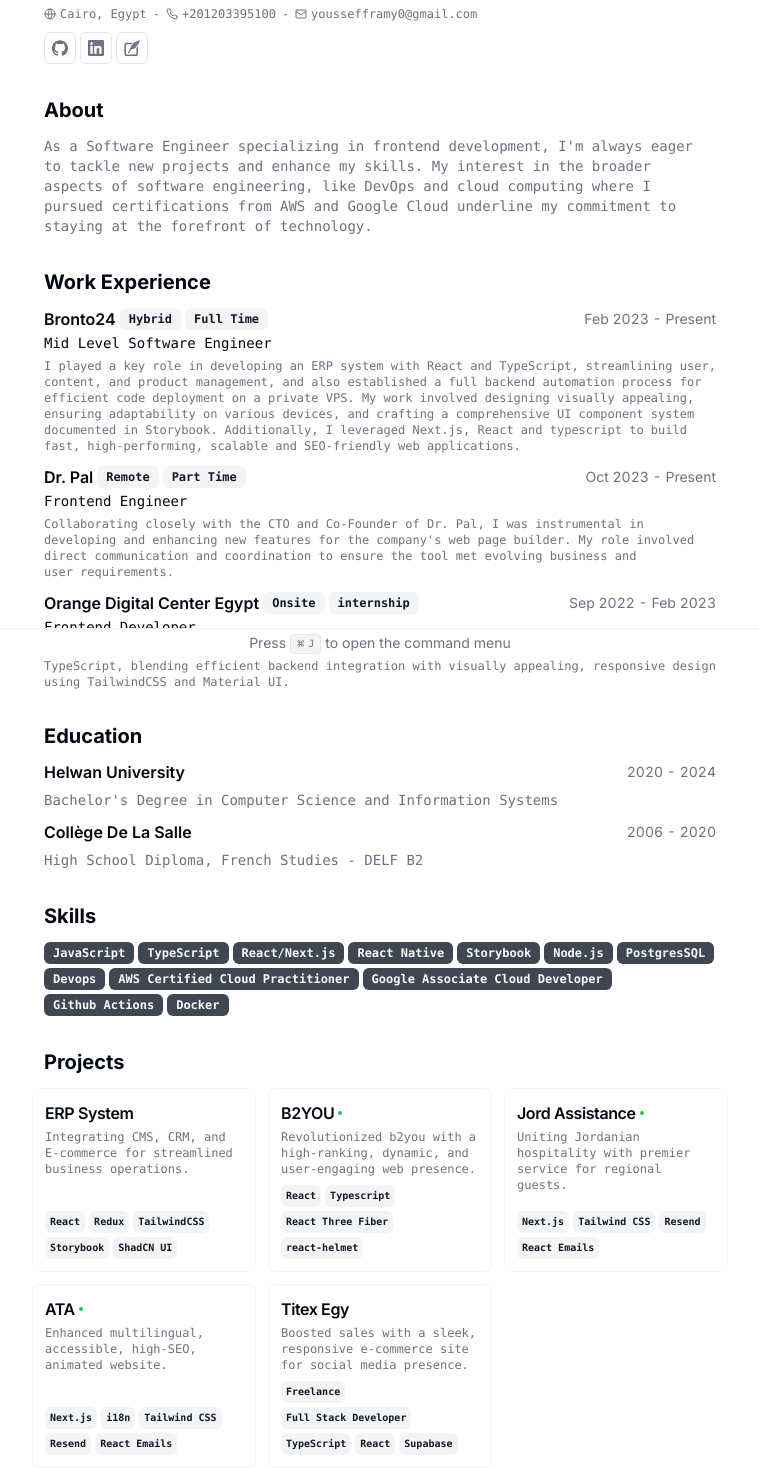
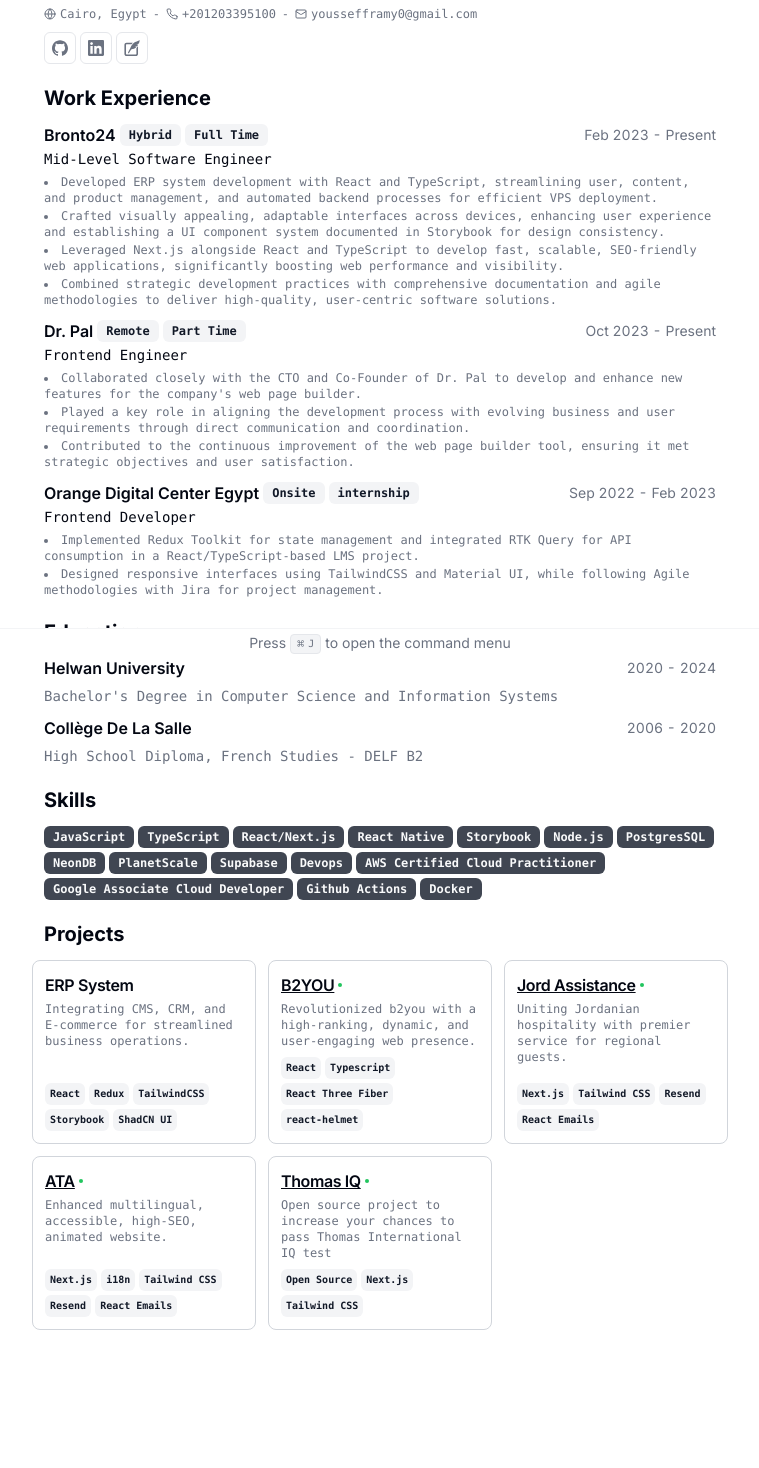
Before and after one commit to youssefframy/resume-template, a Next.js app: page / in a window 1280 px wide. Shown: the part 142-1610 px from the top of the page, without its empty margins (260-1019 px from the left). After the commit the page ends 1536 px from the top, so only its background shows below. Built offline with nearby package versions, Linux system fonts and the light colour scheme.

Commit message:
updated cv 20/2/2024

```diff
--- a/src/app/page.tsx
+++ b/src/app/page.tsx
@@ -16,7 +16,7 @@
 export default function Page() {
   return (
     <main className="container relative mx-auto scroll-my-12 overflow-auto p-4 print:p-12 md:p-16">
-      <section className="mx-auto w-full max-w-2xl space-y-8 bg-white print:space-y-6">
+      <section className="mx-auto w-full max-w-2xl space-y-5 bg-white print:space-y-6">
         <div className="flex items-center justify-between">
           <div className="flex-1 space-y-1.5">
             <h1 className="text-2xl font-bold">{RESUME_DATA.name}</h1>
@@ -68,12 +68,12 @@
             </div>
           </div>
         </div>
-        <Section>
+        {/* <Section>
           <h2 className="text-xl font-bold">About</h2>
           <p className="text-pretty font-mono text-sm text-muted-foreground">
             {RESUME_DATA.summary}
           </p>
-        </Section>
+        </Section> */}
         <Section>
           <h2 className="text-xl font-bold">Work Experience</h2>
           {RESUME_DATA.work.map((work) => {
@@ -108,7 +108,11 @@
                   </h4>
                 </CardHeader>
                 <CardContent className="mt-2 text-xs">
-                  {work.description}
+                  <ul className="flex list-inside list-disc flex-col gap-0.5">
+                    {work.description.map((point) => (
+                      <li key={point}>{point}</li>
+                    ))}
+                  </ul>
                 </CardContent>
               </Card>
             );
--- a/src/components/project-card.tsx
+++ b/src/components/project-card.tsx
@@ -16,7 +16,7 @@
 
 export function ProjectCard({ title, description, tags, link }: Props) {
   return (
-    <Card className="flex flex-col overflow-hidden border border-muted p-3">
+    <Card className="flex flex-col overflow-hidden border border-gray-300 p-3">
       <CardHeader className="">
         <div className="space-y-1">
           <CardTitle className="text-base">
@@ -24,7 +24,7 @@
               <a
                 href={link}
                 target="_blank"
-                className="inline-flex items-center gap-1 hover:underline"
+                className="inline-flex items-center gap-1 underline"
               >
                 {title}{" "}
                 <span className="h-1 w-1 rounded-full bg-green-500"></span>
--- a/src/data/resume-data.tsx
+++ b/src/data/resume-data.tsx
@@ -53,11 +53,21 @@
       company: "Bronto24",
       link: "https://bronto24.com.com",
       badges: ["Hybrid", "Full Time"],
-      title: "Mid Level Software Engineer",
+      title: "Mid-Level Software Engineer",
       start: "Feb 2023",
       end: "Present",
-      description:
-        "I played a key role in developing an ERP system with React and TypeScript, streamlining user, content, and product management, and also established a full backend automation process for efficient code deployment on a private VPS. My work involved designing visually appealing, ensuring adaptability on various devices, and crafting a comprehensive UI component system documented in Storybook. Additionally, I leveraged Next.js, React and typescript to build fast, high-performing, scalable and SEO-friendly web applications.",
+      /**
+       *Spearheaded ERP system development with React and TypeScript, streamlining user, content, and product management, and automated backend processes for efficient VPS deployment.
+Crafted visually appealing, adaptable interfaces across devices, enhancing user experience and establishing a UI component system documented in Storybook for design consistency.
+Leveraged Next.js alongside React and TypeScript to develop fast, scalable, SEO-friendly web applications, significantly boosting web performance and visibility.
+Combined strategic development practices with comprehensive documentation and agile methodologies to deliver high-quality, user-centric software solutions.
+       */
+      description: [
+        "Developed ERP system development with React and TypeScript, streamlining user, content, and product management, and automated backend processes for efficient VPS deployment.",
+        "Crafted visually appealing, adaptable interfaces across devices, enhancing user experience and establishing a UI component system documented in Storybook for design consistency.",
+        "Leveraged Next.js alongside React and TypeScript to develop fast, scalable, SEO-friendly web applications, significantly boosting web performance and visibility.",
+        "Combined strategic development practices with comprehensive documentation and agile methodologies to deliver high-quality, user-centric software solutions.",
+      ],
     },
     {
       company: "Dr. Pal",
@@ -66,8 +76,11 @@
       title: "Frontend Engineer",
       start: "Oct 2023",
       end: "Present",
-      description:
-        "Collaborating closely with the CTO and Co-Founder of Dr. Pal, I was instrumental in developing and enhancing new features for the company's web page builder. My role involved direct communication and coordination to ensure the tool met evolving business and user requirements.",
+      description: [
+        "Collaborated closely with the CTO and Co-Founder of Dr. Pal to develop and enhance new features for the company's web page builder.",
+        "Played a key role in aligning the development process with evolving business and user requirements through direct communication and coordination.",
+        "Contributed to the continuous improvement of the web page builder tool, ensuring it met strategic objectives and user satisfaction.",
+      ],
     },
     {
       company: "Orange Digital Center Egypt",
@@ -76,8 +89,10 @@
       title: "Frontend Developer",
       start: "Sep 2022",
       end: "Feb 2023",
-      description:
-        "I contributed to developing a large-scale Learning Management System using React and TypeScript, blending efficient backend integration with visually appealing, responsive design using TailwindCSS and Material UI.",
+      description: [
+        "Implemented Redux Toolkit for state management and integrated RTK Query for API consumption in a React/TypeScript-based LMS project.",
+        "Designed responsive interfaces using TailwindCSS and Material UI, while following Agile methodologies with Jira for project management.",
+      ],
     },
   ],
   skills: [
@@ -88,6 +103,9 @@
     "Storybook",
     "Node.js",
     "PostgresSQL",
+    "NeonDB",
+    "PlanetScale",
+    "Supabase",
     "Devops",
     "AWS Certified Cloud Practitioner",
     "Google Associate Cloud Developer",
@@ -132,16 +150,14 @@
       },
     },
     {
-      title: "Titex Egy",
-      techStack: [
-        "Freelance",
-        "Full Stack Developer",
-        "TypeScript",
-        "React",
-        "Supabase",
-      ],
+      title: "Thomas IQ",
+      techStack: ["Open Source", "Next.js", "Tailwind CSS"],
       description:
-        "Boosted sales with a sleek, responsive e-commerce site for social media presence.",
+        "Open source project to increase your chances to pass Thomas International IQ test",
+      link: {
+        label: "thomas-iq-test-prep.vercel.app",
+        href: "https://thomas-iq-test-prep.vercel.app/",
+      },
     },
   ],
 } as const;
```
